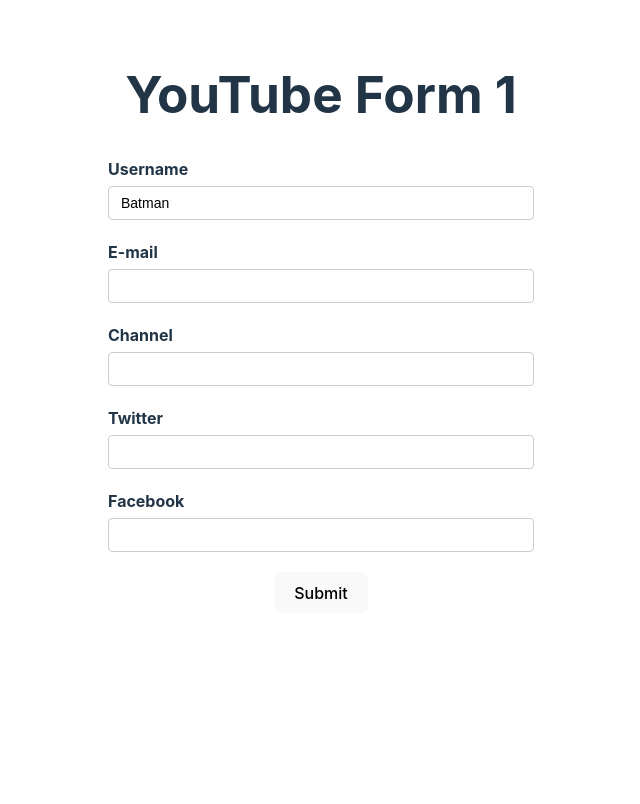
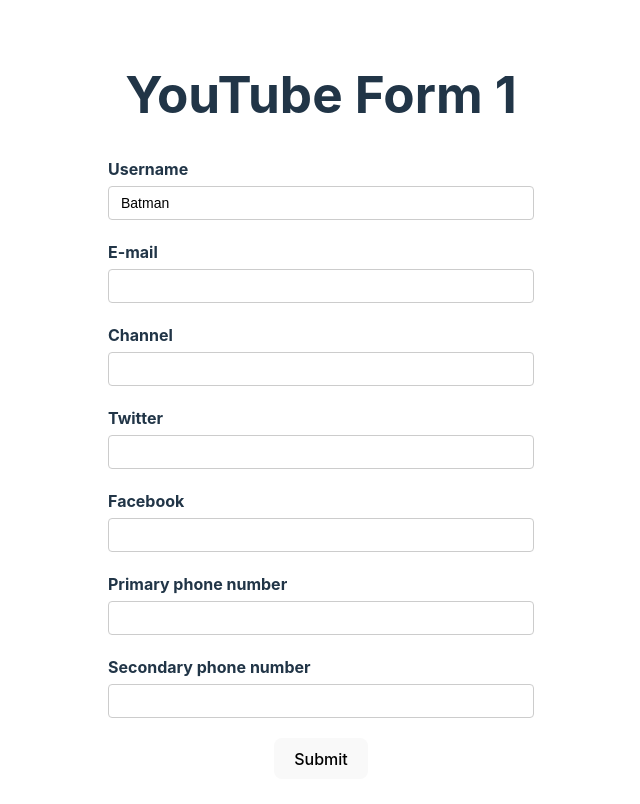
Before and after one commit to thanhtu0/React-Hook-Form-Tutorials, a React (Vite) app: page / in a window 1280 px wide. Shown: the top 804 px of the page, without its empty margins (319-959 px from the left). Built offline with nearby package versions, Linux system fonts and the light colour scheme.

Commit message:
feat: 14. Arrays

```diff
--- a/src/components/YouTubeForm.tsx
+++ b/src/components/YouTubeForm.tsx
@@ -11,6 +11,7 @@
 		twitter: string;
 		facebook: string;
 	};
+	phoneNumbers: string[];
 };
 
 export const YouTubeForm = () => {
@@ -23,6 +24,7 @@
 				twitter: '',
 				facebook: '',
 			},
+			phoneNumbers: ['', ''],
 		},
 	});
 	// Hoặc
@@ -138,6 +140,34 @@
 						})}
 					/>
 				</div>
+
+				<div className='form-control'>
+					<label htmlFor='primary-phone'>Primary phone number</label>
+					<input
+						type='text'
+						id='primary-phone'
+						{...register('phoneNumbers.0', {
+							required: {
+								value: true,
+								message: 'Facebook is required',
+							},
+						})}
+					/>
+				</div>
+
+				<div className='form-control'>
+					<label htmlFor='secondary-phone'>Secondary phone number</label>
+					<input
+						type='text'
+						id='secondary-phone'
+						{...register('phoneNumbers.1', {
+							required: {
+								value: true,
+								message: 'Facebook is required',
+							},
+						})}
+					/>
+				</div>
 				<button>Submit</button>
 			</form>
 			<DevTool control={control} />
```
